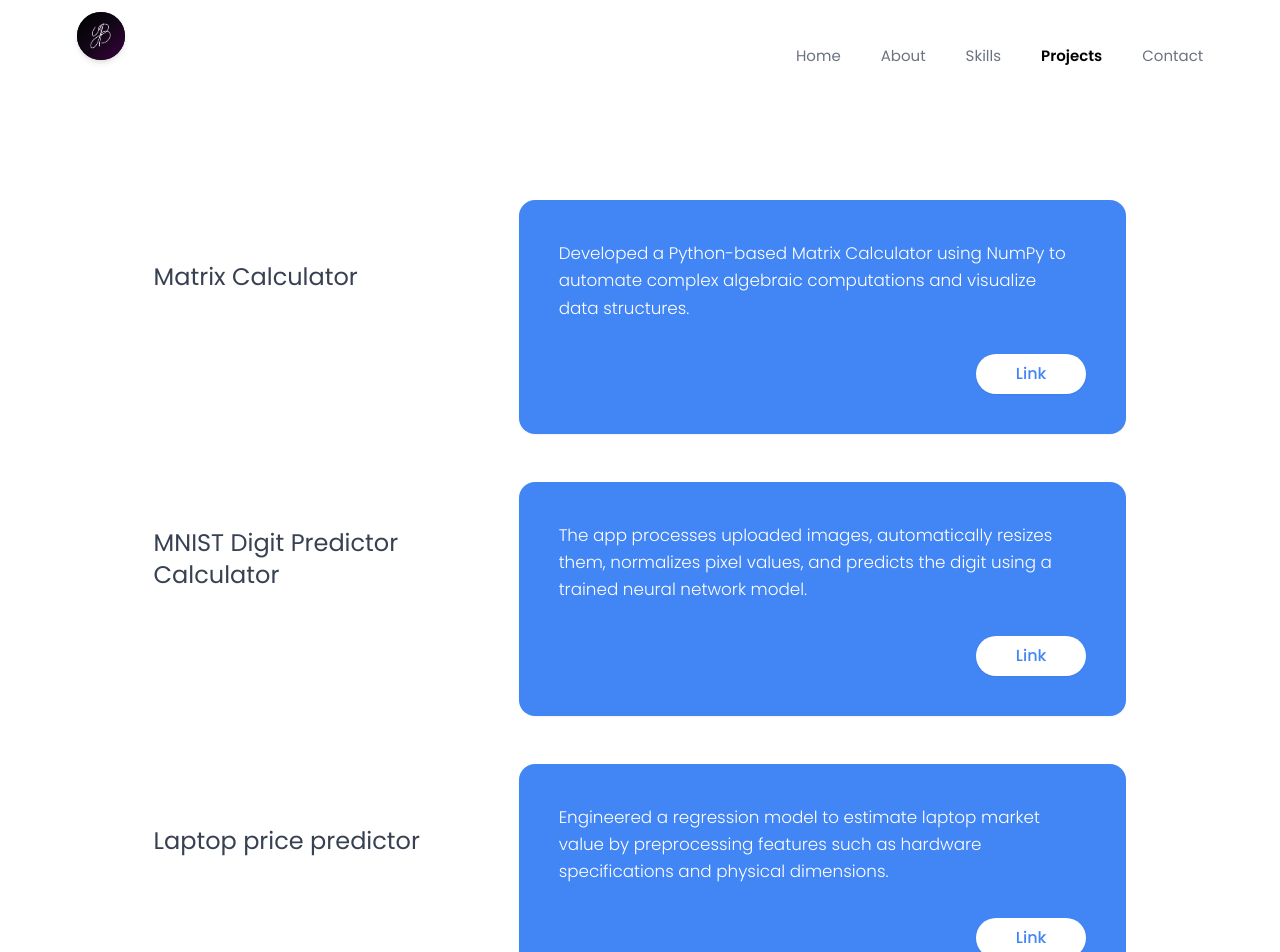
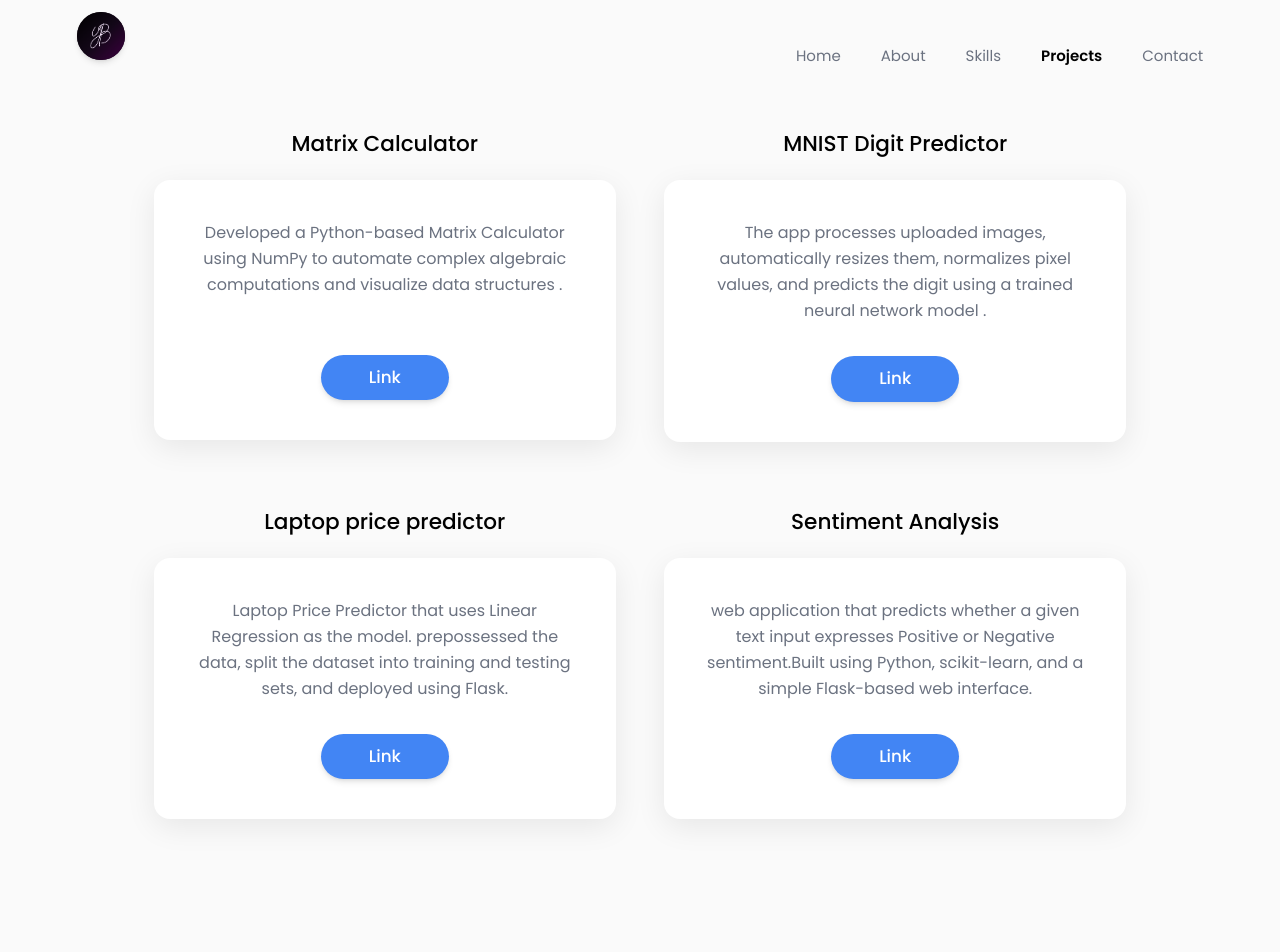
Before and after one commit to Banuka2540/3DPortfolio, a React (Vite) app: page /projects in a window 1280 px wide. Shown: the top 952 px of the page. Built offline with nearby package versions, Linux system fonts and the light colour scheme.

Commit message:
updated the project section

```diff
--- a/src/components/projects.jsx
+++ b/src/components/projects.jsx
@@ -1,5 +1,8 @@
 import React, { useRef, useEffect } from 'react';
 import gsap from 'gsap';
+import { ScrollTrigger } from 'gsap/ScrollTrigger';
+
+gsap.registerPlugin(ScrollTrigger);
 
 export default function Projects() {
   const container = useRef(null);
@@ -7,103 +10,101 @@ export default function Projects() {
   const projectList = [
     {
       title: "Matrix Calculator",
-      description: "Developed a Python-based Matrix Calculator using NumPy to automate complex algebraic computations and visualize data structures.",
+      description: "Developed a Python-based Matrix Calculator using NumPy to automate complex algebraic computations and visualize data structures .",
       link: "#"
     },
     {
-      title: "MNIST Digit Predictor Calculator",
-      description: "The app processes uploaded images, automatically resizes them, normalizes pixel values, and predicts the digit using a trained neural network model.",
+      title: "MNIST Digit Predictor",
+      description: "The app processes uploaded images, automatically resizes them, normalizes pixel values, and predicts the digit using a trained neural network model .",
       link: "#"
     },
     {
       title: "Laptop price predictor",
-      description: "Engineered a regression model to estimate laptop market value by preprocessing features such as hardware specifications and physical dimensions.",
+      description: "Laptop Price Predictor that uses Linear Regression as the model. prepossessed the data, split the dataset into training and testing sets, and deployed using Flask.",
       link: "#"
     },
     {
       title: "Sentiment Analysis",
-      description: "I recently completed an end-to-end Sentiment Analysis project that identifies whether a user’s review is positive or negative.",
+      description: "web application that predicts whether a given text input expresses Positive or Negative sentiment.Built using Python, scikit-learn, and a simple Flask-based web interface.",
       link: "#"
     },
     {
       title: "Portfolio",
-      description: "To showcase graphic elements (fonts, layout, typography) without using meaningful content. Derived from Cicero's 45 BC.",
+      description: "created a clean minimalist portfolio using React js , HTML , CSS and Gsap .",
       link: "#"
     }
   ];
 
   useEffect(() => {
     const ctx = gsap.context(() => {
+      const items = gsap.utils.toArray('.project-item');
 
-      const tl = gsap.timeline({
-        defaults: { ease: "power3.out", duration: 1.2 }
+      items.forEach((item, index) => {
+        gsap.fromTo(item,
+          {
+            y: 60,
+            opacity: 0,
+            scale: 0.95
+          },
+          {
+            scrollTrigger: {
+              trigger: item,
+              start: "top 85%", // Triggers when the top of the card is 85% down the screen
+              toggleActions: "play none none reverse",
+            },
+            y: 0,
+            opacity: 1,
+            scale: 1,
+            duration: 1.4,
+            ease: "expo.out",
+            // Add a slight delay to the right column for a cascading "stagger" effect
+            delay: index % 2 === 0 ? 0 : 0.15
+          }
+        );
       });
-
-      // 1. Animate the Project Titles (Left Side)
-      tl.from('.project-title', {
-        y: 30,
-        opacity: 0,
-        stagger: 0.15, // Cascades down the list
-        delay: 0.2 // Give navbar time to appear
-      })
-      // 2. Animate the Blue Cards (Right Side) lagging slightly behind
-      .from('.project-card', {
-        y: 40,
-        opacity: 0,
-        stagger: 0.15,
-        duration: 1
-      }, "-=0.9") // Overlap deeply with the title animation
-      // 3. Fade up the text and buttons inside the cards
-      .from('.card-content', {
-        y: 15,
-        opacity: 0,
-        stagger: 0.05,
-        duration: 0.8
-      }, "-=0.8");
-
     }, container);
 
     return () => ctx.revert();
   }, []);
 
   return (
-    // Added ref={container} and overflow-hidden to prevent scrollbar jumps
-    <section ref={container} id="projects" className="min-h-screen pt-40 px-[8vw] lg:px-[12vw] bg-white text-black font-Poppins pb-32 overflow-hidden">
-      <div className="max-w-6xl mx-auto flex flex-col gap-12">
+    <section ref={container} id="projects" className="min-h-screen pt-32 pb-40 px-[8vw] lg:px-[12vw] bg-[#FAFAFA] font-Poppins overflow-hidden">
+      <div className="max-w-6xl mx-auto">
 
-        {projectList.map((project, index) => (
-          <div key={index} className="flex flex-col md:flex-row items-center md:items-stretch justify-between gap-8 md:gap-16 group">
+        {/* Exact grid structure from the image */}
+        <div className="grid grid-cols-1 md:grid-cols-2 gap-x-12 gap-y-16">
 
-            {/* Project Title (Left Side) - Added 'project-title' class */}
-            <div className="project-title w-full md:w-1/3 flex items-center">
-              <h3 className="text-xl md:text-2xl font-normal text-gray-700 leading-tight">
+          {projectList.map((project, index) => (
+            <div key={index} className="project-item flex flex-col items-center">
+
+              {/* Title exactly as it appears in the image */}
+              <h3 className="text-[1.35rem] font-medium text-black mb-5 text-center">
                 {project.title}
               </h3>
-            </div>
 
-            {/* Blue Info Card (Right Side) - Added 'project-card' class */}
-            <div className="project-card w-full md:w-2/3 bg-[#4285F4] rounded-2xl p-8 md:p-10 shadow-sm relative flex flex-col justify-between transition-transform hover:shadow-md">
-              {/* Description - Added 'card-content' */}
-              <p className="card-content text-white text-base md:text-[1.05rem] leading-relaxed font-light mb-8 pr-4">
-                {project.description}
-              </p>
+              {/* White Card with Soft Shadow */}
+              <div className="bg-white rounded-2xl p-8 md:p-10 shadow-[0_8px_30px_rgb(0,0,0,0.08)] w-full flex flex-col items-center justify-between text-center min-h-[260px] transition-transform duration-500 hover:-translate-y-2 hover:shadow-[0_15px_40px_rgb(0,0,0,0.12)]">
 
-              {/* Link Button Container - Added 'card-content' */}
-              <div className="card-content flex justify-end">
+                {/* Description Text */}
+                <p className="text-gray-500 text-[1rem] leading-relaxed mb-8">
+                  {project.description}
+                </p>
+
+                {/* Blue Link Button */}
                 <a
                   href={project.link}
                   target="_blank"
                   rel="noopener noreferrer"
-                  className="bg-white text-[#4285F4] font-medium py-2 px-10 rounded-full hover:bg-gray-100 transition-colors shadow-sm text-center"
+                  className="bg-[#4285F4] text-white text-[1.05rem] font-medium py-2.5 px-12 rounded-full hover:bg-[#3367D6] transition-colors shadow-md hover:shadow-lg"
                 >
                   Link
                 </a>
+
               </div>
             </div>
+          ))}
 
-          </div>
-        ))}
-
+        </div>
       </div>
     </section>
   );
```
